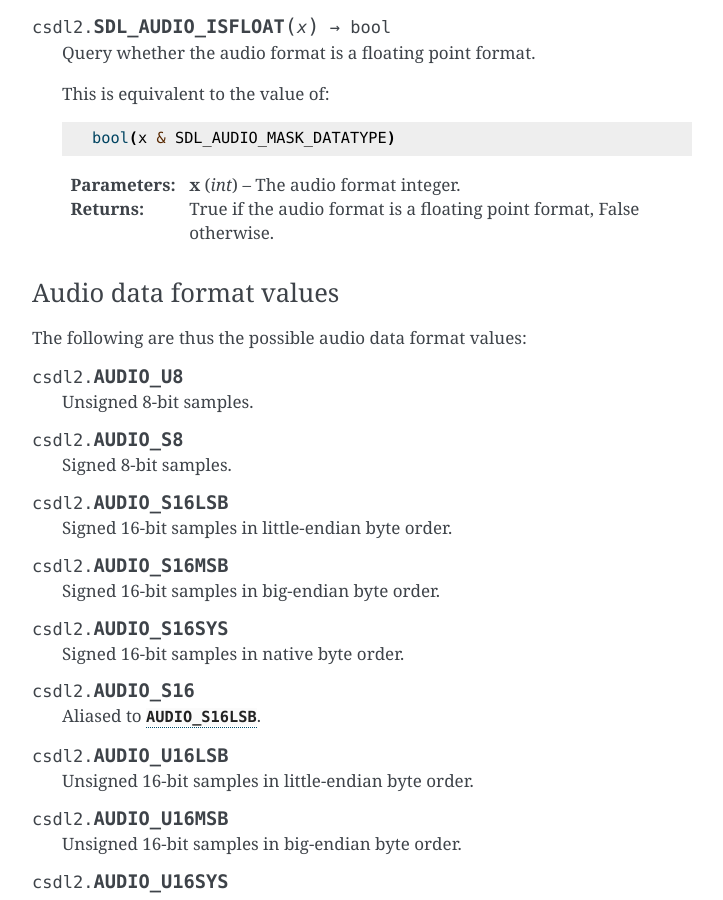
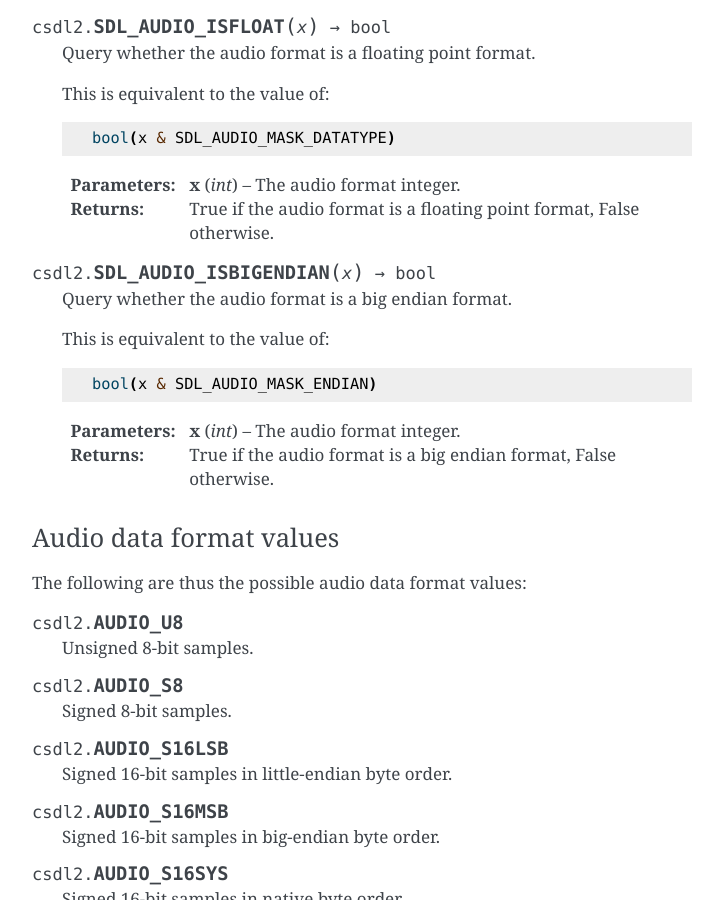
Before and after one commit to pyokagan/pycsdl2, a Sphinx documentation site: the page built from docs/api/audio.rst, in a window 1280 px wide and 900 px high, scrolled down 2100 px. Shown: the whole window, without its empty margins (388-1111 px from the left). Built offline with Sphinx 7.4.7, drawn with Linux system fonts in a browser that asks for light colours; some of the changed text lies outside the part shown.

Commit message:
audio: implement SDL_AUDIO_ISBIGENDIAN()

```diff
--- a/docs/api/audio.rst
+++ b/docs/api/audio.rst
@@ -116,6 +116,17 @@ Unspecified bits are always zero, but may be used in later versions of SDL.
    :param int x: The audio format integer.
    :returns: True if the audio format is a floating point format, False
              otherwise.
+
+.. function:: SDL_AUDIO_ISBIGENDIAN(x) -> bool
+
+   Query whether the audio format is a big endian format.
+
+   This is equivalent to the value of::
+
+      bool(x & SDL_AUDIO_MASK_ENDIAN)
+
+   :param int x: The audio format integer.
+   :returns: True if the audio format is a big endian format, False otherwise.
 
 Audio data format values
 ~~~~~~~~~~~~~~~~~~~~~~~~
```
Also changed, not shown: 3 other files.
